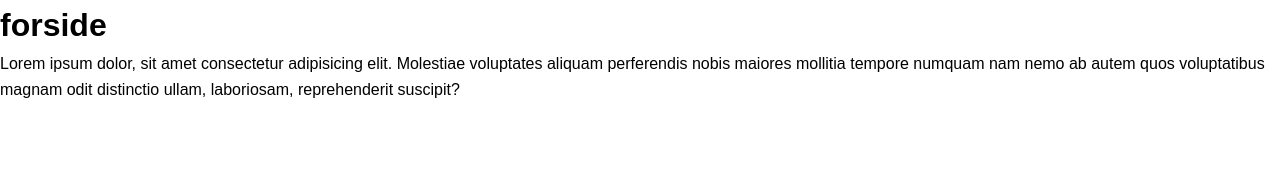
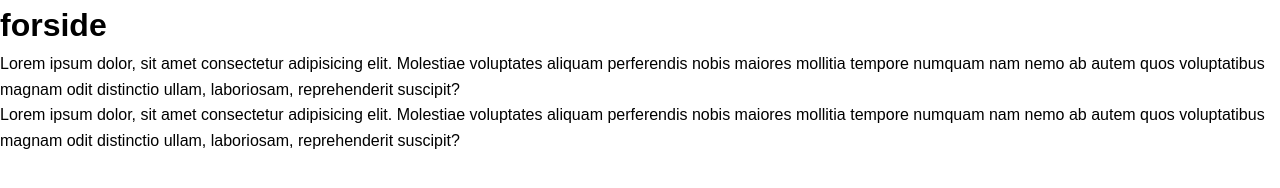
Before and after one commit to KEA-MMD-T7/git-workflow-boilerplate, a plain HTML site: page index.html in a window 1280 px wide. Drawn offline with Linux system fonts and the light colour scheme.

Commit message:
Update index.html

```diff
--- a/index.html
+++ b/index.html
@@ -16,6 +16,9 @@
     <p>Lorem ipsum dolor, sit amet consectetur adipisicing elit. Molestiae voluptates aliquam perferendis nobis maiores
         mollitia tempore numquam nam nemo ab autem quos voluptatibus magnam odit distinctio ullam, laboriosam,
         reprehenderit suscipit?</p>
+    <p>Lorem ipsum dolor, sit amet consectetur adipisicing elit. Molestiae voluptates aliquam perferendis nobis maiores
+        mollitia tempore numquam nam nemo ab autem quos voluptatibus magnam odit distinctio ullam, laboriosam,
+        reprehenderit suscipit?</p>
 
 </body>
 
```
